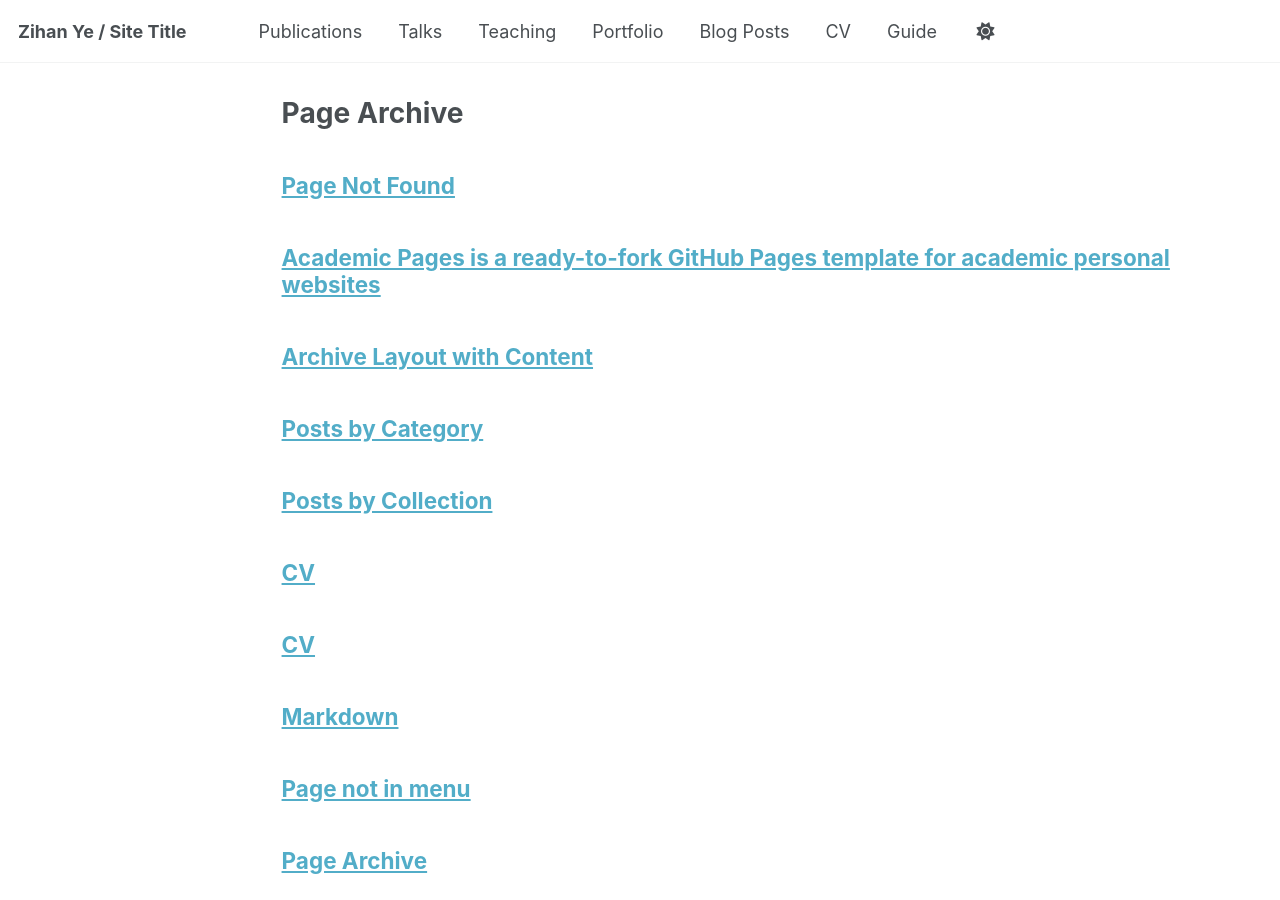
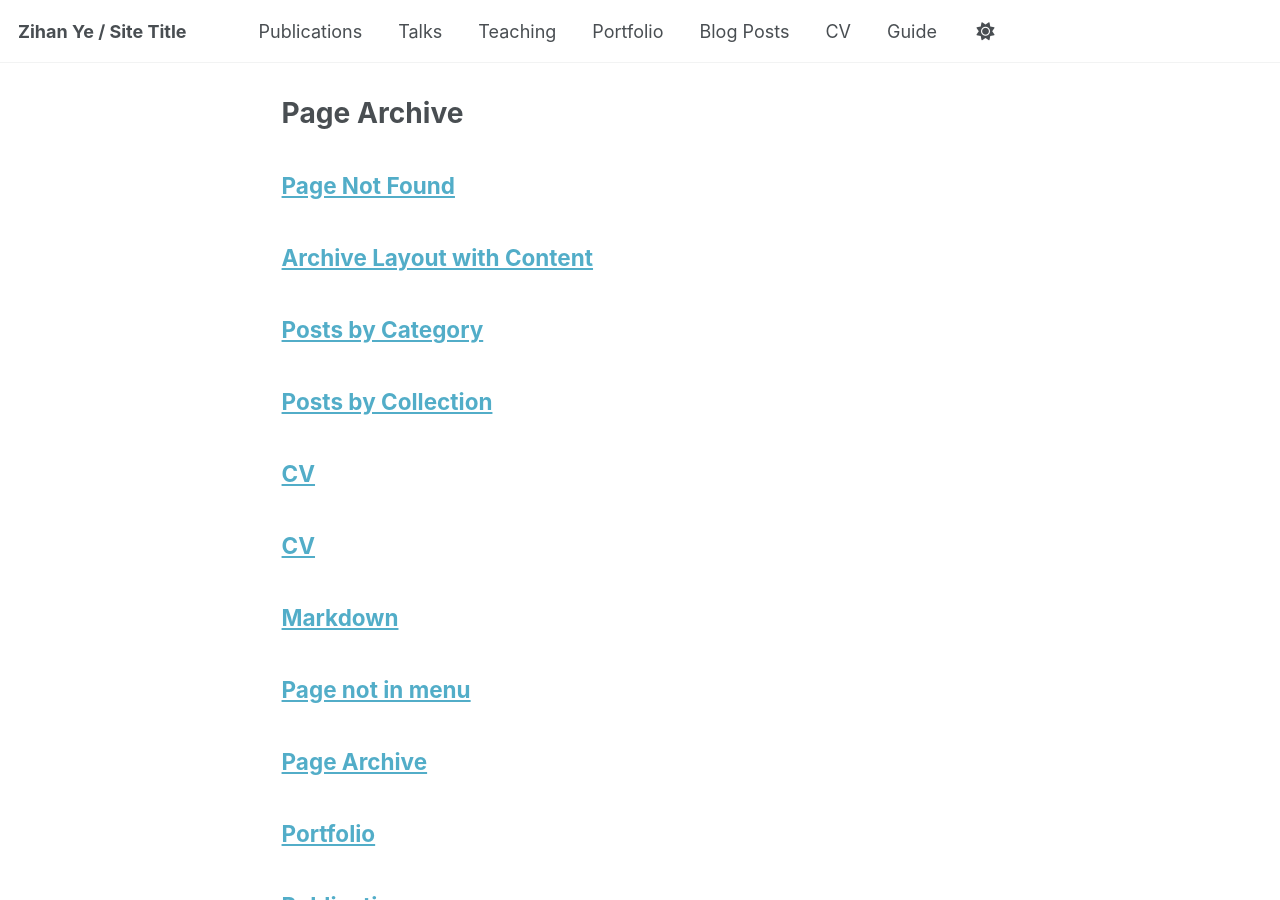
Before and after one commit to ZihanYe-history/ZihanYe-history, a Jekyll site: the page built from _pages/page-archive.html, in a window 1280 px wide and 900 px high. Built offline with Jekyll 4.4.1, drawn with Linux system fonts in a browser that asks for light colours; a script bundle is joined from its source files by our own code; library files that are not in the unit come from our copies.

Commit message:
Update about.md

```diff
--- a/_pages/about.md
+++ b/_pages/about.md
@@ -1,11 +1,11 @@
 ---
-permalink: /
-title: "Academic Pages is a ready-to-fork GitHub Pages template for academic personal websites"
+permalink: /about/
+title: "About Me"
 author_profile: true
 redirect_from:
   - /about/
   - /about.html
----
+
 
 This is the front page of a website that is powered by the [Academic Pages template](https://github.com/academicpages/academicpages.github.io) and hosted on GitHub pages. [GitHub pages](https://pages.github.com) is a free service in which websites are built and hosted from code and data stored in a GitHub repository, automatically updating when a new commit is made to the repository. This template was forked from the [Minimal Mistakes Jekyll Theme](https://mmistakes.github.io/minimal-mistakes/) created by Michael Rose, and then extended to support the kinds of content that academics have: publications, talks, teaching, a portfolio, blog posts, and a dynamically-generated CV. Incidentally, these same features make it a great template for anyone that needs to show off a professional template!
 
```
